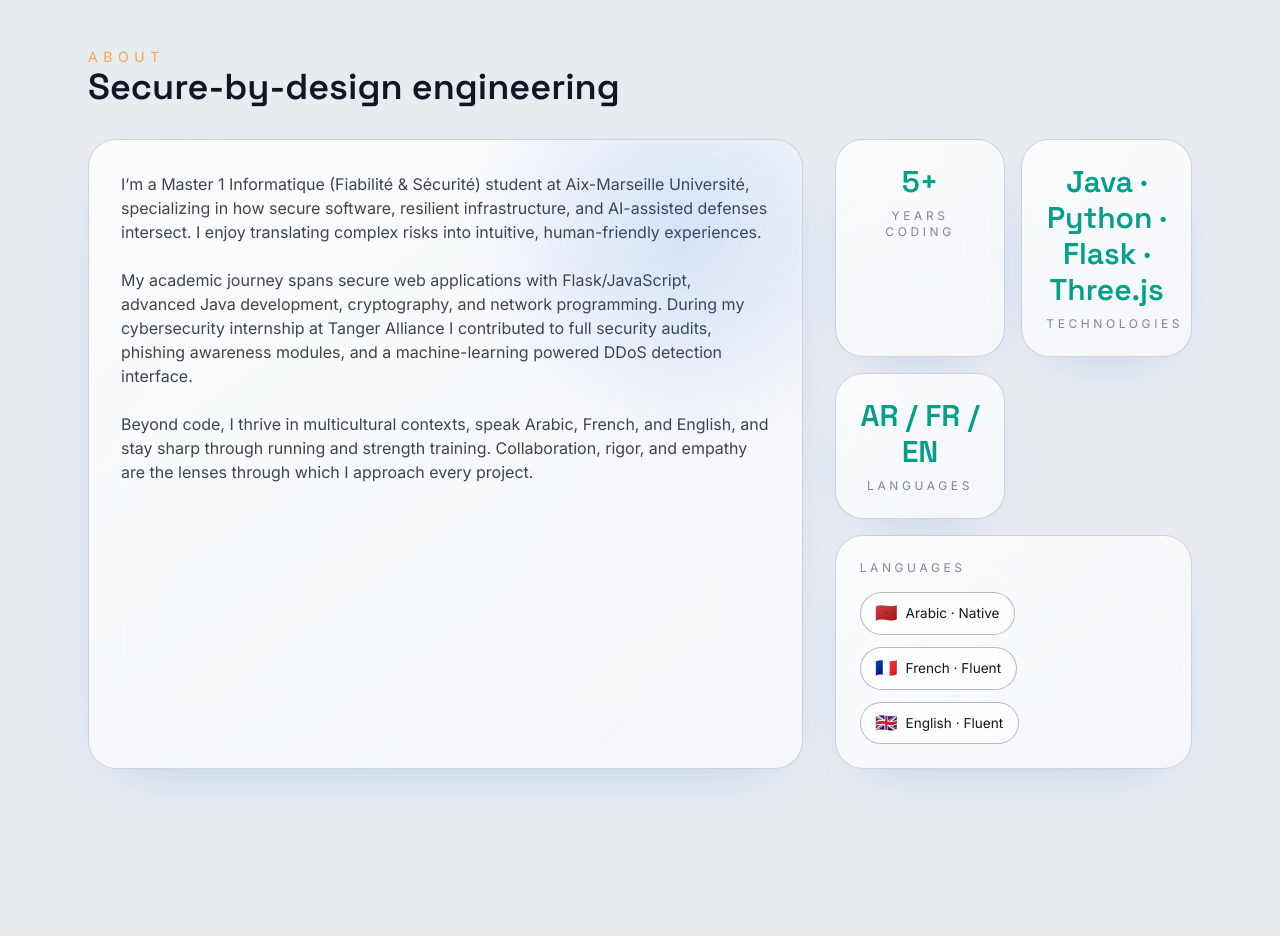
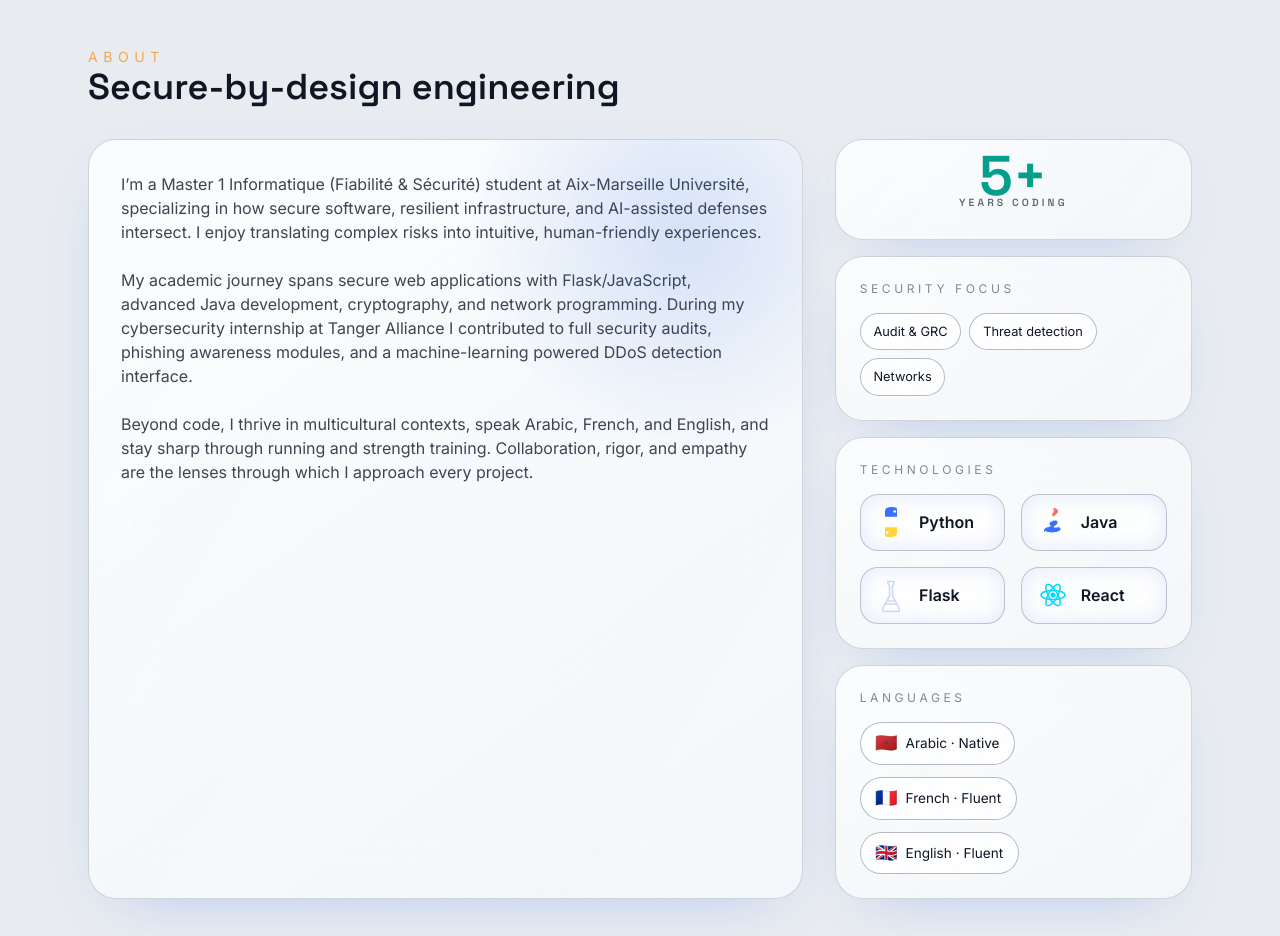
Before and after one commit to mohamed2003fh/personal-website, a React (Vite) app: page / in a window 1280 px wide. Shown: the part 980-1916 px from the top of the page. Built offline with nearby package versions, Linux system fonts and the light colour scheme.

Commit message:
feat: redesign about section

```diff
--- a/src/data/profile.ts
+++ b/src/data/profile.ts
@@ -31,11 +31,9 @@ export const aboutContent = {
     "My academic journey spans secure web applications with Flask/JavaScript, advanced Java development, cryptography, and network programming. During my cybersecurity internship at Tanger Alliance I contributed to full security audits, phishing awareness modules, and a machine-learning powered DDoS detection interface.",
     "Beyond code, I thrive in multicultural contexts, speak Arabic, French, and English, and stay sharp through running and strength training. Collaboration, rigor, and empathy are the lenses through which I approach every project.",
   ],
-  stats: [
-    { label: "Years coding", value: "5+" },
-    { label: "Technologies", value: "Java · Python · Flask · Three.js" },
-    { label: "Languages", value: "AR / FR / EN" },
-  ],
+  yearsCoding: 5,
+  securityFocus: ["Audit & GRC", "Threat detection", "Networks"],
+  techStack: ["python", "java", "flask", "react"],
   languages: [
     { flag: "🇲🇦", label: "Arabic · Native" },
     { flag: "🇫🇷", label: "French · Fluent" },
--- a/src/index.css
+++ b/src/index.css
@@ -202,3 +202,63 @@ html {
   font-size: 0.85rem;
   color: rgb(var(--color-text));
 }
+
+.info-card {
+  position: relative;
+  border-radius: 28px;
+  padding: 1.5rem;
+  background: radial-gradient(circle at top, rgb(var(--color-royal) / 0.12), transparent 60%),
+    rgb(var(--color-surface) / 0.8);
+  border: 1px solid rgb(var(--color-border) / 0.25);
+  box-shadow: 0 20px 60px -35px rgb(var(--color-royal) / 0.4);
+}
+
+.years-counter {
+  display: flex;
+  flex-direction: column;
+  align-items: center;
+  justify-content: center;
+  gap: 0.2rem;
+  font-family: "Space Grotesk", sans-serif;
+  color: rgb(var(--color-text));
+}
+
+.years-counter span {
+  font-size: 3.5rem;
+  font-weight: 600;
+  color: rgb(var(--color-cyber));
+}
+
+.years-counter p {
+  text-transform: uppercase;
+  letter-spacing: 0.3em;
+  font-size: 0.65rem;
+  color: rgb(var(--color-text) / 0.65);
+}
+
+.security-chip {
+  padding: 0.35rem 0.8rem;
+  border-radius: 999px;
+  border: 1px solid rgb(var(--color-border) / 0.35);
+  background: rgb(var(--color-surface) / 0.8);
+  font-size: 0.8rem;
+  color: rgb(var(--color-text));
+}
+
+.tech-logo {
+  display: flex;
+  align-items: center;
+  gap: 0.6rem;
+  padding: 0.6rem 0.8rem;
+  border-radius: 18px;
+  background: rgb(var(--color-surface) / 0.75);
+  border: 1px solid rgb(var(--color-border) / 0.3);
+  box-shadow: inset 0 0 20px rgb(var(--color-royal) / 0.12);
+  color: rgb(var(--color-text));
+  font-weight: 600;
+}
+
+.tech-logo svg {
+  width: 36px;
+  height: 36px;
+}
--- a/src/sections/About.tsx
+++ b/src/sections/About.tsx
@@ -1,5 +1,102 @@
+import { useEffect, useState, type ReactNode } from "react"
 import { Section } from "../components/layout/Section"
 import { aboutContent } from "../data/profile"
+
+const techLogoMap: Record<string, ReactNode> = {
+  python: (
+    <svg viewBox="0 0 48 48" role="img" aria-label="Python">
+      <path
+        d="M24 5c-8 0-7 4-7 7v4h14V9c0-3 1-4-7-4z"
+        fill="#3870ff"
+        stroke="#3870ff"
+        strokeWidth="2"
+      />
+      <path
+        d="M24 43c8 0 7-4 7-7v-4H17v7c0 3-1 4 7 4z"
+        fill="#ffd43b"
+        stroke="#ffd43b"
+        strokeWidth="2"
+      />
+      <circle cx="29" cy="10" r="1.8" fill="#fff" />
+      <circle cx="19" cy="38" r="1.8" fill="#fff" />
+    </svg>
+  ),
+  java: (
+    <svg viewBox="0 0 48 48" role="img" aria-label="Java">
+      <path
+        d="M24 6c4 5-4 6 0 11 5-3 10-8 4-11-2-1-4-1-4 0z"
+        fill="#ff6f61"
+      />
+      <path d="M14 36c8 4 21 1 20-3-1-4-8 0-9-2-1-2 6-3 5-7-1-5-14 0-10 4 4 4-8 1-8 8 0 1 1 1 2 0z" fill="#3870ff" />
+    </svg>
+  ),
+  flask: (
+    <svg viewBox="0 0 48 48" role="img" aria-label="Flask">
+      <path
+        d="M28 6h-8v3l2 3v13l-9 17c-1 2 0 4 2 4h18c2 0 3-2 2-4l-9-17V12l2-3V6z"
+        fill="none"
+        stroke="#cbd5f5"
+        strokeWidth="2"
+      />
+      <path d="M17 36h14" stroke="#cbd5f5" strokeWidth="2" strokeLinecap="round" />
+      <path d="M20 32h8" stroke="#cbd5f5" strokeWidth="2" strokeLinecap="round" />
+    </svg>
+  ),
+  react: (
+    <svg viewBox="0 0 48 48" role="img" aria-label="React">
+      <circle cx="24" cy="24" r="3.5" fill="#00d8ff" />
+      <ellipse cx="24" cy="24" rx="16" ry="6" fill="none" stroke="#00d8ff" strokeWidth="2" />
+      <ellipse
+        cx="24"
+        cy="24"
+        rx="16"
+        ry="6"
+        fill="none"
+        stroke="#00d8ff"
+        strokeWidth="2"
+        transform="rotate(60 24 24)"
+      />
+      <ellipse
+        cx="24"
+        cy="24"
+        rx="16"
+        ry="6"
+        fill="none"
+        stroke="#00d8ff"
+        strokeWidth="2"
+        transform="rotate(120 24 24)"
+      />
+    </svg>
+  ),
+}
+
+function YearsCounter({ value }: { value: number }) {
+  const [displayValue, setDisplayValue] = useState(0)
+
+  useEffect(() => {
+    let frame: number
+    const duration = 1200
+    const start = performance.now()
+
+    const tick = (now: number) => {
+      const progress = Math.min((now - start) / duration, 1)
+      setDisplayValue(Math.round(progress * value))
+      if (progress < 1) {
+        frame = requestAnimationFrame(tick)
+      }
+    }
+
+    frame = requestAnimationFrame(tick)
+    return () => cancelAnimationFrame(frame)
+  }, [value])
+
+  return (
+    <div className="years-counter">
+      <span>{displayValue}+</span>
+      <p>years coding</p>
+    </div>
+  )
+}
 
 export function AboutSection() {
   return (
@@ -19,13 +116,29 @@ export function AboutSection() {
         </div>
       </div>
       <div className="space-y-4">
-        <div className="grid gap-4 sm:grid-cols-2">
-          {aboutContent.stats.map((stat) => (
-            <div key={stat.label} className="glass-panel p-6 text-center">
-              <p className="text-3xl font-heading text-cyber">{stat.value}</p>
-              <p className="mt-2 text-xs uppercase tracking-[0.3em] text-warm/50">{stat.label}</p>
-            </div>
-          ))}
+        <div className="glass-panel p-6 text-center">
+          <YearsCounter value={aboutContent.yearsCoding} />
+        </div>
+        <div className="glass-panel p-6">
+          <p className="text-xs uppercase tracking-[0.3em] text-warm/50">Security focus</p>
+          <div className="mt-4 flex flex-wrap gap-2">
+            {aboutContent.securityFocus.map((item) => (
+              <span key={item} className="security-chip">
+                {item}
+              </span>
+            ))}
+          </div>
+        </div>
+        <div className="glass-panel p-6">
+          <p className="text-xs uppercase tracking-[0.3em] text-warm/50">Technologies</p>
+          <div className="mt-4 grid grid-cols-2 gap-4">
+            {aboutContent.techStack.map((tech) => (
+              <div key={tech} className="tech-logo">
+                {techLogoMap[tech]}
+                <span>{tech.charAt(0).toUpperCase() + tech.slice(1)}</span>
+              </div>
+            ))}
+          </div>
         </div>
         <div className="glass-panel p-6">
           <p className="text-xs uppercase tracking-[0.3em] text-warm/50">Languages</p>
```
